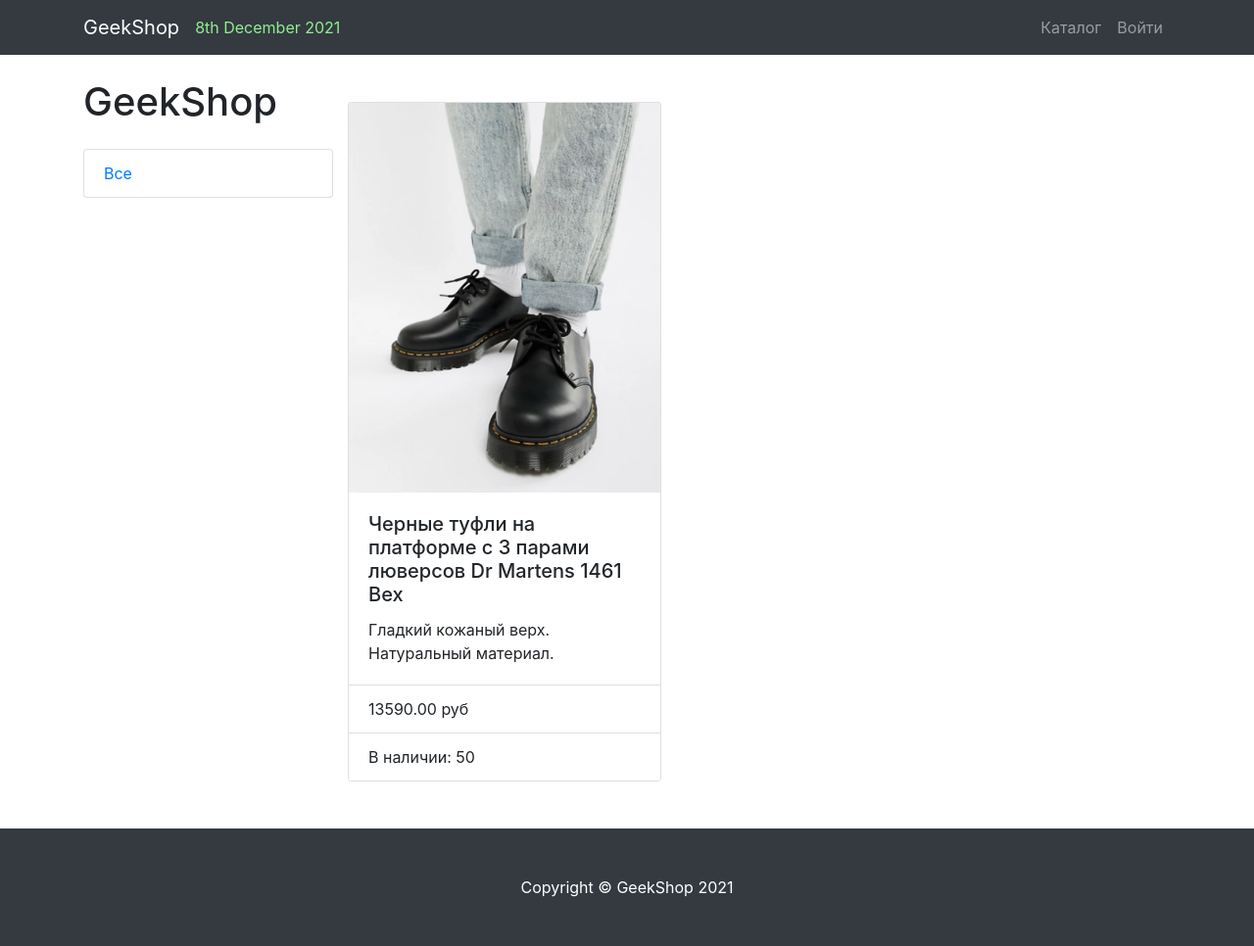
After one commit to EviLrul/geekshop, a Django app: page /products/detail/5/ in a window 1280 px wide. The commit adds this page. Shown: the whole page at 98% size. Run offline with Django 3.2, Linux system fonts and the light colour scheme; data comes from the database, SQL or seed files in the repository; some libraries are stand-ins or nearby versions.

Commit message:
дз 6 со * шаблон для детализации товара

```diff
--- /dev/null
+++ b/mainapp/templates/mainapp/detail.html
@@ -0,0 +1,46 @@
+{% extends 'mainapp/base.html' %}
+{% load static %}
+
+{% block css %}
+    <link href="{% static 'css/products.css' %}" rel="stylesheet">
+{% endblock %}
+
+{% block content %}
+    <div class="container">
+        <div class="row">
+            <div class="col-lg-3">
+                <h1 class="my-4">GeekShop</h1>
+                <div class="list-group">
+                    <a href="{% url 'mainapp:products' %}" class="list-group-item">Все</a>
+                </div>
+            </div>
+
+            <div class="col-lg-9">
+                <div class="row my-5">
+                    <div class="card" style="width: 20rem;">
+                        <img src="/media/{{ product.image }}" class="card-img-top" alt="...">
+                        <div class="card-body">
+                            <h5 class="card-title">{{ product.name }}</h5>
+                            <p class="card-text">{{ product.description }}</p>
+                        </div>
+                        <ul class="list-group list-group-flush">
+                            <li class="list-group-item">{{ product.price }} руб</li>
+                            <li class="list-group-item">В наличии: {{ product.quantity }}</li>
+                        </ul>
+                    </div>
+                </div>
+
+            </div>
+
+        </div>
+    </div>
+{% endblock %}
+
+{% block footer %}
+    <footer class="py-5 bg-dark">
+        <div class="container">
+            <p class="m-0 text-center text-white">Copyright &copy; GeekShop 2021</p>
+        </div>
+        <!-- /.container -->
+    </footer>
+{% endblock %}
--- a/mainapp/templates/mainapp/includes/card.html
+++ b/mainapp/templates/mainapp/includes/card.html
@@ -10,7 +10,7 @@
                     </a>
                     <div class="card-body">
                         <h4 class="card-title">
-                            <a href="#">{{ product.name }}</a>
+                            <a href="{% url 'mainapp:detail' product.id %}">{{ product.name }}</a>
                         </h4>
                         <h5>{{ product.price }} руб.</h5>
                         <p class="card-text">{{ product.about }}</p>
--- a/mainapp/urls.py
+++ b/mainapp/urls.py
@@ -1,8 +1,9 @@
 from django.urls import path
-from mainapp.views import products
+from mainapp.views import products, ProductDetail
 
 app_name = 'mainapp'
 
 urlpatterns = [
     path('', products, name='products'),
+    path('detail/<int:pk>/', ProductDetail.as_view(), name='detail'),
 ]
--- a/mainapp/views.py
+++ b/mainapp/views.py
@@ -1,14 +1,13 @@
 from django.shortcuts import render
+from django.views.generic import DetailView
+
 from mainapp.models import Product, ProductCategory
 
 import json
 import os
 
-
-
 MODULE_DIR = os.path.dirname(__file__)
 # Create your views here.
-
 
 def index(request):
     context = {
@@ -25,6 +24,17 @@ def products(request):
         'products': Product.objects.all(),
         'categoreis': ProductCategory.objects.all()
     }
-
     #context['products'] = json.load((open(file_path, encoding='utf-8')))
     return render(request, 'mainapp/products.html', context)
+
+
+class ProductDetail(DetailView):
+    # Контроллер вывода информации о продукте
+    model = Product
+    template_name = 'mainapp/detail.html'
+
+    def get_context_data(self, **kwargs):
+        context = super(ProductDetail, self).get_context_data(**kwargs)
+        product = self.get_object()
+        context['product'] = product
+        return context
```
